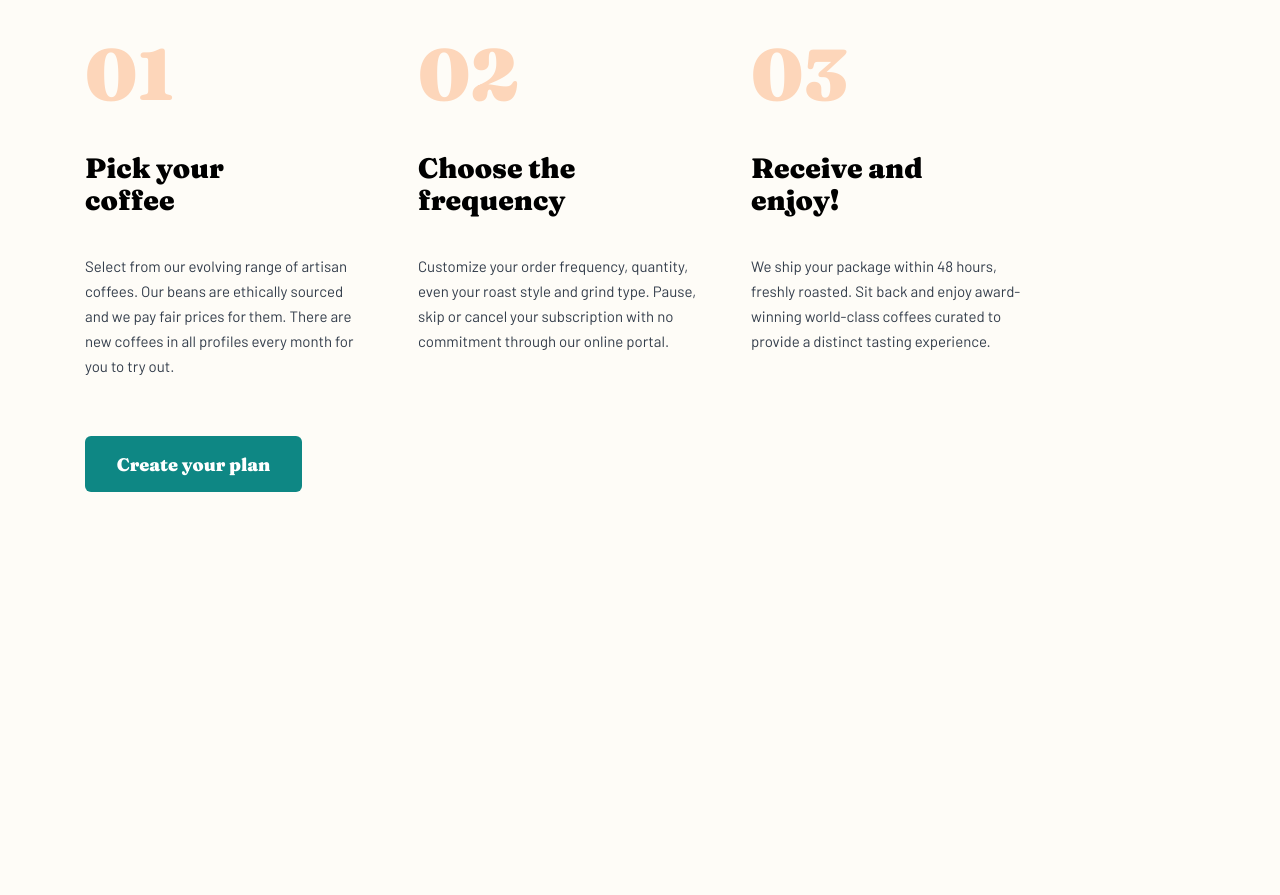
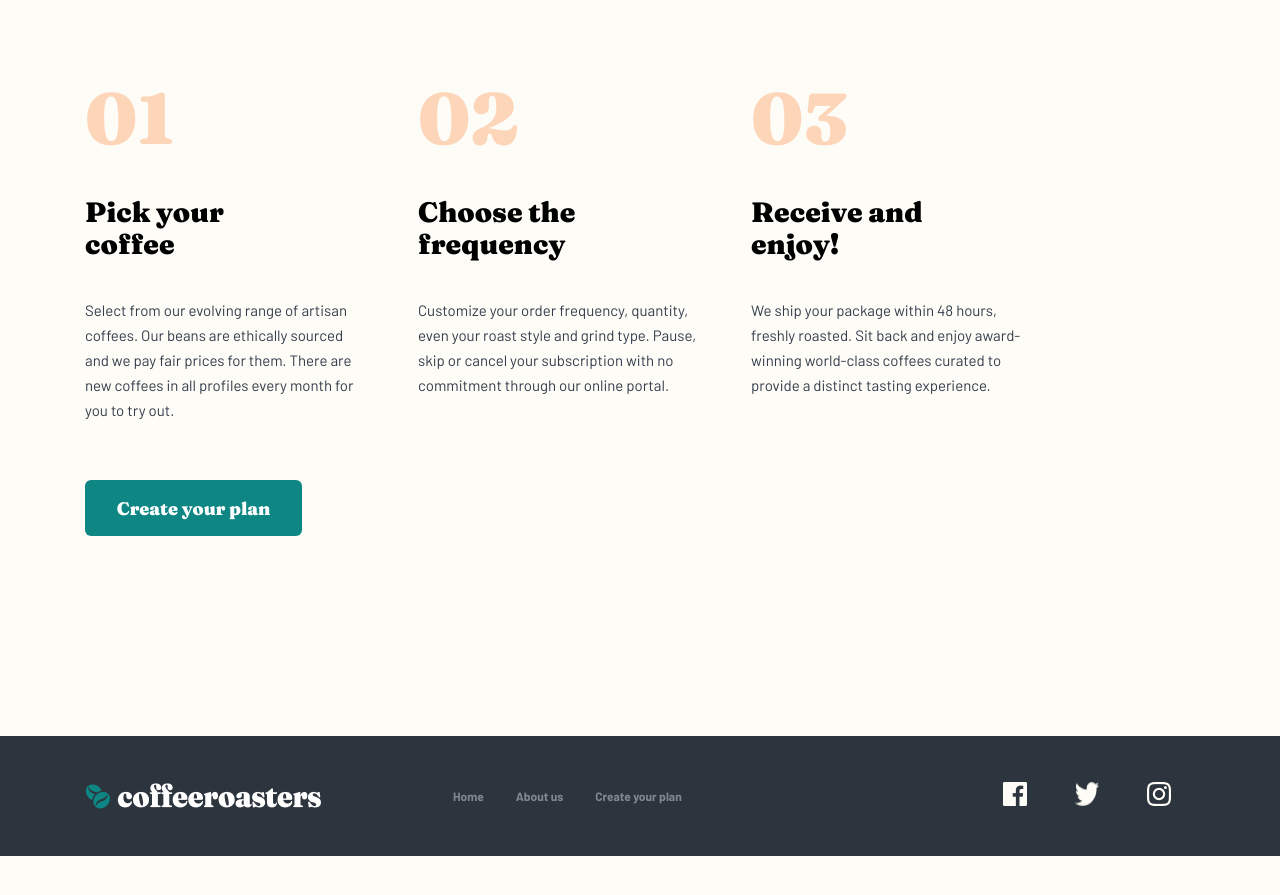
Before and after one commit to Alisher1994/Homework-2.7, a plain HTML site: page index.html in a window 1280 px wide. Shown: the part 2555-3450 px from the top of the page. Before the commit the page ends 3047 px from the top, so only its background shows below. Drawn offline with Linux system fonts and the light colour scheme.

Commit message:
add footer html and css. End validating codes

```diff
--- a/index.html
+++ b/index.html
@@ -121,7 +121,7 @@
                 you a more impactful experience on every level.
             </p>
 
-            <ul class="choise__list chlist" list>
+            <ul class="choise__list chlist">
                 <li class="chlist__item">
                     <img class="chlist__img" src="./img/4.png" alt="coffee">
                     <div class="ch__wrapper">
@@ -144,8 +144,8 @@
                         <h2 class="chlist__title">Free shipping</h2>
                         <p class="chlist__dfn">We cover the cost and coffee is delivered fast. Peak freshness:
                             guaranteed.
+                        </p>
                     </div>
-                    </p>
                 </li>
 
             </ul>
@@ -163,19 +163,23 @@
                     <img class="step__img" src="./img/circle.png" alt="circle" width="31" height="31">
                     <h3 class=step__num>01</h3>
                     <p class=step__text>Pick your <br>coffee</p>
-                    <p class=step__dfn>Select from our evolving range of artisan coffees. Our beans are ethically sourced and we pay fair prices for them. There are new coffees in all profiles every month for you to try out.</p>
+                    <p class=step__dfn>Select from our evolving range of artisan coffees. Our beans are ethically
+                        sourced and we pay fair prices for them. There are new coffees in all profiles every month for
+                        you to try out.</p>
                 </li>
                 <li class="step__items">
                     <img class="step__img" src="./img/circle.png" alt="circle" width="31" height="31">
                     <h3 class=step__num>02</h3>
                     <p class=step__text>Choose the <br>frequency</p>
-                    <p class=step__dfn>Customize your order frequency, quantity, even your roast style and grind type. Pause, skip or cancel your subscription with no commitment through our online portal.</p>
+                    <p class=step__dfn>Customize your order frequency, quantity, even your roast style and grind type.
+                        Pause, skip or cancel your subscription with no commitment through our online portal.</p>
                 </li>
                 <li class="step__items">
                     <img class="step__img" src="./img/circle.png" alt="circle" width="31" height="31">
                     <h3 class=step__num>03</h3>
                     <p class=step__text>Receive and <br>enjoy!</p>
-                    <p class=step__dfn >We ship your package within 48 hours, freshly roasted. Sit back and enjoy award-winning world-class coffees curated to provide a distinct tasting experience.</p>
+                    <p class=step__dfn>We ship your package within 48 hours, freshly roasted. Sit back and enjoy
+                        award-winning world-class coffees curated to provide a distinct tasting experience.</p>
                 </li>
             </ul>
 
@@ -183,11 +187,50 @@
                 Create your plan
             </a>
             <!-- End of .step__list -->
+
+
         </div>
         <!-- End of .step -->
+
+        <footer class="footer">
+            <img class="footer__img" src="./img/logotype.png" alt="" width="236" height="26">
+            <ul class="footer__menu">
+                <li class="footer__item">
+                    <a class="footer__link" href="#">Home</a>
+                </li>
+                <li class="footer__item">
+                    <a class="footer__link" href="#">About us</a>
+                </li>
+                <li class="footer__item">
+                    <a class="footer__link" href="#">Create your plan</a>
+                </li>
+            </ul>
+            <!-- End of .footer__menu -->
+
+            <div class="social-box">
+                <ul class="social">
+                    <li class="social__item">
+                        <a class="social__link" target="_blank" href="https://facebook.com" title="Facebook">
+                            <img class="social__icon" src="./img/1.png" alt="facebook icon" aria-hidden="true"
+                                width="24" height="24"></a>
+                    </li>
+                    <li class="social__item">
+                        <a class="social__link" target="_blank" href="https://twitter.com" title="Twitter">
+                            <img class="social__icon" src="./img/2.png" alt="twitter icon" aria-hidden="true" width="24"
+                                height="24"></a>
+                    </li>
+                    <li class="social__item">
+                        <a class="social__link" target="_blank" href="https://instagram.com" title="Instagram">
+                            <img class="social__icon" src="./img/3.png" alt="instagram icon" aria-hidden="true"
+                                width="24" height="24"></a>
+                    </li>
+                </ul>
+            </div>
+            <!-- End of .socila -->
+        </footer>
+        <!-- End of .footer -->
     </div>
     <!-- End of .wrapper -->
-
 </body>
 <!-- End of body -->
 
--- a/scss/block/_block.scss
+++ b/scss/block/_block.scss
@@ -4,3 +4,4 @@
 @import "main";
 @import "choise";
 @import "step";
+@import "footer";
--- a/scss/block/_choise.scss
+++ b/scss/block/_choise.scss
@@ -22,7 +22,7 @@
         color: #fefcf7;
         line-height: 48px;
         font-style: normal;
-        font-family: "Fraunces", "Arial"sans-serif;
+        font-family: "Fraunces", "Arial", sans-serif;
     }
 
     &__dfn {
--- /dev/null
+++ b/scss/block/_footer.scss
@@ -0,0 +1,95 @@
+.footer {
+    display: flex;
+    margin: 0 auto;
+    max-width: 1280px;
+    max-height: 120px;
+    margin-top: 200px;
+    padding: 47px 85px;
+    align-items: center;
+    background-color: #2c343e;
+    justify-content: space-between;
+
+    &__img {
+        display: block;
+    }
+
+
+    &__menu {
+        margin: 0;
+        padding: 0;
+        display: flex;
+        margin-left: 100px;
+        margin-right: auto;
+    }
+
+    &__item {
+        font-size: 12px;
+        font-weight: bold;
+        line-height: 15px;
+        font-style: normal;
+        list-style-type: none;
+        font-family: "Barlow", "Arial", sans-serif;
+    }
+
+    &__item:nth-child(odd) {
+        margin-left: 32px;
+        margin-right: 32px;
+    }
+
+    &__link {
+        color: #83888f;
+        text-decoration: none;
+    }
+}
+
+.social {
+    margin: 0;
+    padding: 0;
+    display: flex;
+    list-style-type: none;
+
+
+    &__icon:nth-child(odd) {
+        margin-left: 24px;
+        margin-right: 24px;
+    }
+}
+
+// Retina for tablets
+
+@media only screen and (max-width: 768px) {
+    .footer {
+        display: block;
+        margin: 0 auto;
+        max-width: 688px;
+        max-height: 270px;
+        margin-top: 144px;
+
+        &__img {
+            margin: 0;
+            padding: 0;
+            margin: 0 auto;
+        }
+
+        &__menu {
+            margin: 0;
+            padding: 0;
+            margin: 0 auto;
+            margin-top: 32px;
+            justify-content: center;
+        }
+    }
+
+.social-box{
+    display: flex;
+    margin-top: 65px;
+    justify-content: center;
+}
+
+    .social {
+        margin: 0;
+        padding: 0;
+        margin: 0 auto;
+
+    }
+}
--- a/scss/block/_wrapper.scss
+++ b/scss/block/_wrapper.scss
@@ -1,7 +1,9 @@
 .wrapper {
     padding: 0;
+    width: 1280px;
     margin: 0 auto;
-    width: 1280px;
+    padding-top: 44px;
+    padding-bottom: 88px;
 }
 
 // resposive fot tablets
@@ -12,6 +14,7 @@
         width: 768px;
         padding: 40px;
         margin: 0 auto;
+        padding-bottom: 72px;
         box-sizing: border-box;
     }
 }
```
Also changed, not shown: css/main.css, 1 other file.
